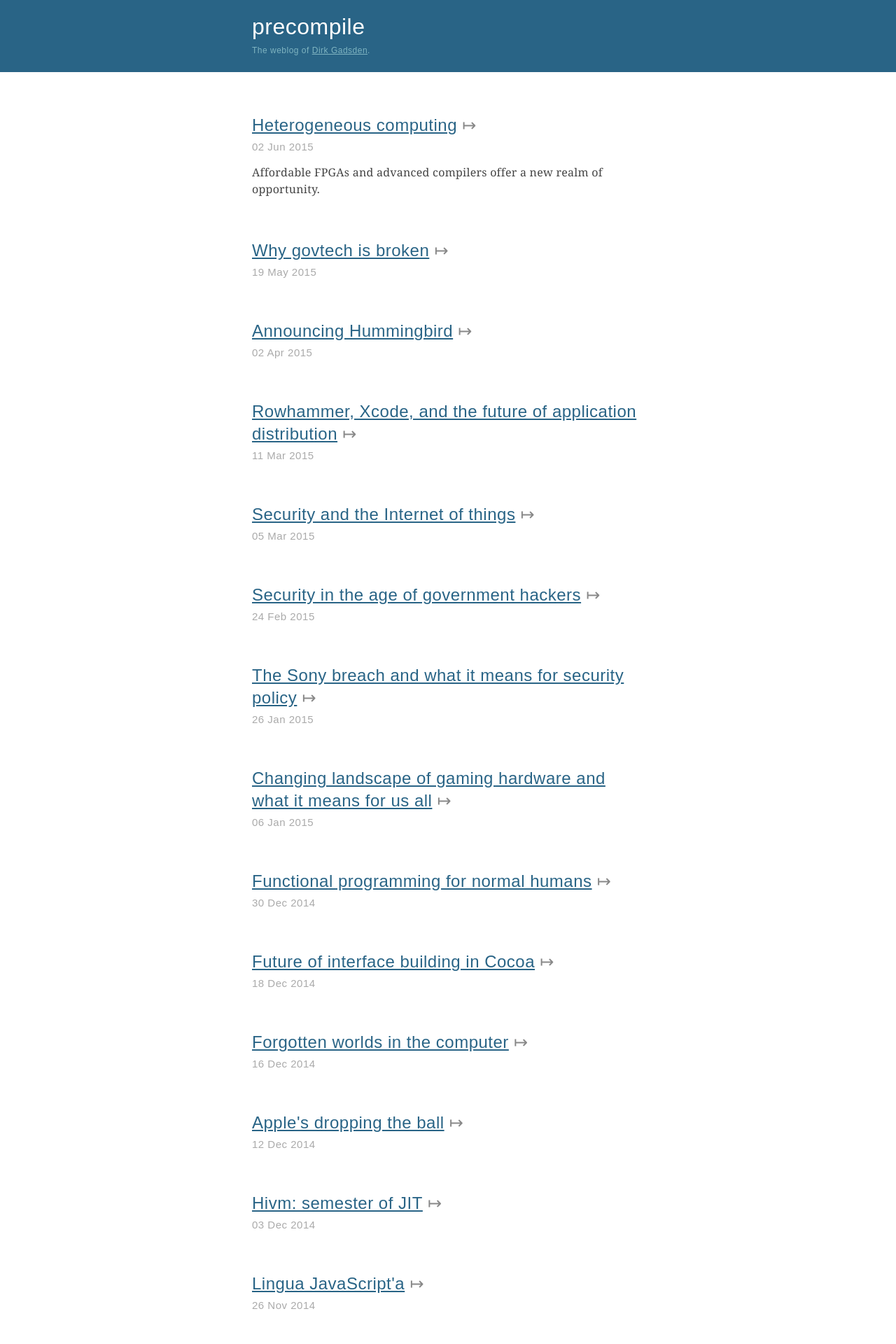
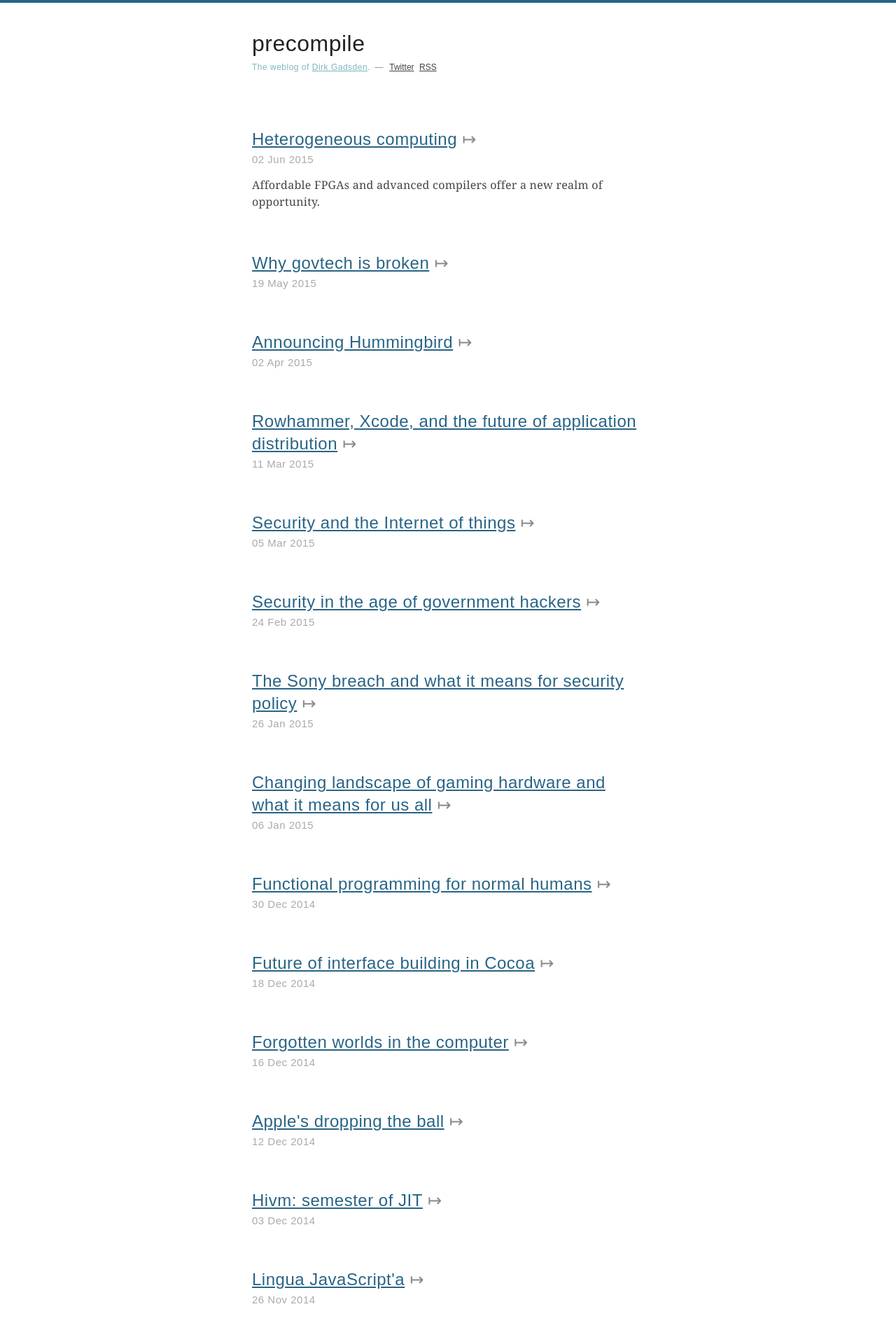
Before and after one commit to dirk/precompile.com, a Jekyll site: the page built from index.html, in a window 1280 px wide. Shown: the top 1920 px of the page at 70% size. Built offline with Jekyll 4.4.1, drawn with Linux system fonts in a browser that asks for light colours; Markdown is read by kramdown in place of the engine named in the settings.

Commit message:
Tweak style; add feed

```diff
--- a/_layouts/blog.html
+++ b/_layouts/blog.html
@@ -27,11 +27,12 @@
         <h1 class="site-logo">
           <a href="/">{{ site.name }}</a>
         </h1>
-        <p class="site-title">The weblog of <a href="https://dirk.to">Dirk Gadsden</a>.</p>
-        <!-- <div class="site-header-right">
-          <a href="https://twitter.com/drkgdsdn">Twitter</a>
-          <a href="{{ site.url }}/feed.xml" class="rss">RSS</a>
-        </div> -->
+        <div class="site-subheader">
+          <span class="site-title">The weblog of <a href="https://dirk.to">Dirk Gadsden</a>.</span>
+          &nbsp;&mdash;&nbsp;
+          <a class="site-link" href="https://twitter.com/drkgdsdn">Twitter</a>
+          <a class="site-link mod-rss" href="{{ site.url }}/feed.xml">RSS</a>
+        </div>
       </div></header><!--/.wrap/.site-header-->
 
       <div class="site-content">
--- a/_sass/variables.scss
+++ b/_sass/variables.scss
@@ -18,6 +18,8 @@ $leading-text-small: 2.4rem;
 $color-blue: #296486;
 $color-light-blue: #59b6e6;
 $color-off-blue: #7fb4c1;
+$color-darker-grey: #222;
+$color-dark-grey: #444;
 $color-grey: #888;
 $color-light-grey: #aaa;
 $color-lighter-grey: #ccc;
--- a/css/styles.scss
+++ b/css/styles.scss
@@ -4,29 +4,39 @@
 
 * {margin: 0; padding: 0;}
 
-html {font-size: 62.5%;}
+html {
+  font-size: 62.5%;
+  background: $color-blue;
+}
 
 .wrap {width: 56rem; margin-left: auto; margin-right: auto;}
 
+.site-container {
+  background: #fff;
+}
+
 .site-header {
-  padding: 2rem 0 2.4rem;
-  background: $color-blue;
-  font-family: $font-sans;
-  color: #fff;
+  padding: 4rem 0 2rem;
+  border-top: 0.4rem solid $color-blue;
+  font-family: $font-sans; font-size: $size-small;
+  color: $color-grey;
 }
 .site-header a {color: inherit;}
 .site-logo {
   margin: 0 0 0.8rem;
   font-size: $size-giant; font-weight: 400;
   letter-spacing: 0.05rem;
-  color: #fff;
+  color: $color-darker-grey;
 }
 .site-logo a {text-decoration: none;}
 .site-title {
   color: $color-off-blue;
-  font-size: $size-small;
   /* text-transform: uppercase; */
   letter-spacing: 0.05rem;
+}
+.site-subheader .site-link {
+  margin: 0 0.2rem 0;
+  color: $color-dark-grey;
 }
 
 .site-content {padding: 6rem 0;}
@@ -44,7 +54,7 @@ html {font-size: 62.5%;}
   margin: 0 0 6rem; list-style: none;
 }
 .post-title {
-  margin: 0 0 0.6rem;
+  margin: 0 0 0.4rem;
   font-family: $font-sans; font-size: $size-title; font-weight: 400;
   line-height: $leading-title;
   letter-spacing: 0.05rem;
@@ -54,7 +64,7 @@ html {font-size: 62.5%;}
 .post-title a:hover {color: $color-light-blue;}
 .post-title span {color: $color-grey; line-height: 0.5;}
 .post-meta {
-  margin: 0 0 1.6rem;
+  margin: 0 0 2.4rem;
   font-family: $font-sans; font-size: $size-meta;
   letter-spacing: 0.05rem;
   color: $color-light-grey;
@@ -92,6 +102,8 @@ html {font-size: 62.5%;}
 /* Homepage ---------------------------------------------------------------- */
 
 .posts.mod-home {
+  .post-meta {margin: 0 0 1.6rem;}
+
   .post-content {color: #444;}
 
   .post-content .footnotes {display: none;}
```
Also changed, not shown: feed.xml (added, +21 -0 lines).
